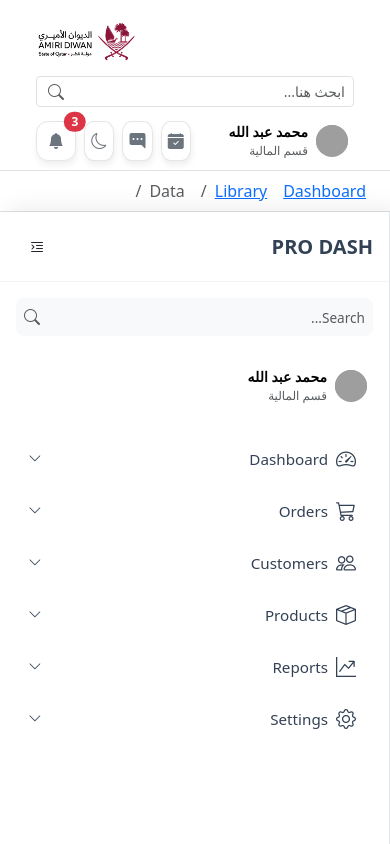
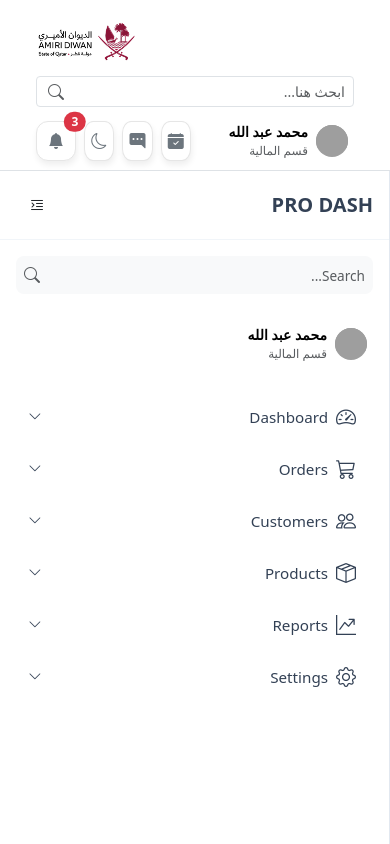
Before and after one commit to fahmainam/websiite, an Angular app: page /dashboard in a window 390 px wide. Shown: the top 844 px of the page. Built offline with nearby package versions, Linux system fonts and the light colour scheme; grey boxes are pictures that could not be loaded.

Commit message:
over all scroll

```diff
--- a/src/app/app.css
+++ b/src/app/app.css
@@ -83,6 +83,8 @@
     width: 100% !important;
   }
 }
-/* .main-body-container {
-     padding-top: 30px;
-} */
+.main-body-container {
+         position: absolute;
+
+    top: 91px;
+}
--- a/src/app/header/header.css
+++ b/src/app/header/header.css
@@ -43,6 +43,11 @@
     top: 0;
     height: 91px;
     z-index: 10000;
+    position: fixed;
+    width: calc(100%);
+
+
+
 
 }
 .breadcrumb-container {
--- a/src/app/header/header.html
+++ b/src/app/header/header.html
@@ -1,7 +1,7 @@
 <div class="container-fluid p-0 m-0">
 
   <!-- HEADER -->
-  <header class="header border-bottom ">
+  <header class="header border-bottom sticky-top">
     <div class="row g-2 align-items-center   px-3 py-2">
 
       <!-- LOGO -->
--- a/src/app/mainbody/mainbody.css
+++ b/src/app/mainbody/mainbody.css
@@ -1,14 +1,13 @@
-
-
-
 .main {
   display: flex;
   flex-direction: column;
   background-color: #f8f9fa;
 }
-.pointar{
+
+.pointar {
   cursor: pointer;
 }
+
 app-graph-one,
 
 app-table {
@@ -20,9 +19,11 @@ app-table {
   font-weight: bolder !important;
   color: #8a1538 !important;
 }
+
 .nav-tabs .nav-link {
   color: #555555 !important;
 }
+
 .stat-card {
   background: #ffffff;
   border-radius: 14px;
@@ -65,6 +66,7 @@ app-table {
   font-size: 0.85rem;
   color: #6b7280;
 }
+
 .stat-card {
   background: #ffffff;
   border-radius: 14px;
@@ -106,9 +108,11 @@ app-table {
   font-size: 0.85rem;
   color: #6b7280;
 }
+
 .stat-card .icon.bg-blue {
   background-color: #3b82f6;
 }
+
 @media screen and (max-width: 768px) {
   .stat-card {
     flex-direction: column;
@@ -187,11 +191,14 @@ app-table {
 .actions i:hover {
   color: #0d6efd;
 }
-.main-One{
+
+.main-One {
   background-color: #f8f9fa;
 }
+
 /* Mobile */
 @media (max-width: 768px) {
+
 
 
   .search-box {
@@ -202,7 +209,8 @@ app-table {
     font-size: 0.85rem;
   }
 }
-.body-bg{
+
+.body-bg {
   background-color: #f8f9fa;
 }
 
@@ -246,6 +254,7 @@ app-table {
   align-items: center;
   justify-content: center;
 }
+
 /* =======================
    Root / Containers
 ======================= */
@@ -259,7 +268,7 @@ app-table {
   width: 100%;
   gap: 16px;
   padding-top: 11px;
-      padding-right: 0px!important;
+  padding-right: 0px !important;
 }
 
 .container-fluid.px-0 {
@@ -278,7 +287,8 @@ app-table {
   justify-content: space-between;
   align-items: stretch;
   gap: 16px;
-  height: 250px; /* fixed height for carousel cards */
+  height: 250px;
+  /* fixed height for carousel cards */
   width: 100%;
   min-width: 0;
   transition: transform 0.2s ease, box-shadow 0.2s ease;
@@ -387,19 +397,28 @@ app-table {
    Responsive Layout
 ======================= */
 @media (max-width: 576px) {
+
   /* Mobile: 1 card per slide */
   .carousel-inner .col-12 {
     flex: 0 0 100%;
     max-width: 100%;
     height: 190px;
   }
+.main {
+  display: flex;
 
+  width: 100%;
+  gap: 16px;
+  padding-top: 91px;
+  padding-right: 0px !important;
+}
   .stat-card {
     height: 240px;
   }
 }
 
 @media (min-width: 577px) and (max-width: 991px) {
+
   /* Tablet: 2 cards per slide */
   .carousel-inner .col-sm-6 {
     flex: 0 0 50%;
@@ -413,6 +432,7 @@ app-table {
 }
 
 @media (min-width: 992px) {
+
   /* Desktop: 4 cards per slide */
   .carousel-inner .col-lg-3 {
     flex: 0 0 25%;
--- a/src/app/sidebar/sidebar.scss
+++ b/src/app/sidebar/sidebar.scss
@@ -148,6 +148,7 @@
 
   #sidebar:not(.collapsed) {
     left: 0;
+        top: 170px;
     box-shadow: 10px 0 25px rgba(0, 0, 0, 0.1);
   }
 
--- a/src/styles.css
+++ b/src/styles.css
@@ -586,6 +586,9 @@ body.dark-theme .rounded {
     .header{
         padding-right: 20px;
     }
+    body.dark-theme .main{
+            padding-top: 91px;
+    }
 }
 @media screen and (min-width: 769px) and (max-width: 1024px) {
     .header{
@@ -855,19 +858,19 @@ body.dark-theme .nav-link:active {
   body.dark-theme #sidebar:not(.collapsed) {
     left: 0;
     box-shadow: 15px 0 35px rgba(46, 45, 45, 0.6);
-    top: 216px !important;
+    top: 171px !important;
     background-color: #212121!important;
   }
 
  body:not(.dark-theme) #sidebar.collapsed{
     left: auto !important;
     right: 0 !important;
-    top: 194px !important;
+    top: 171px !important;
   }
   body.dark-theme #sidebar.collapsed{
     left: auto !important;
     right: 0 !important;
-    top: 211px !important;
+    top: 171px !important;
     background-color: #212121!important;
   }
 
```
Also changed, not shown: src/styles.scss (+12 -0 lines). Lines whose indentation alone changed are shown as unchanged.
